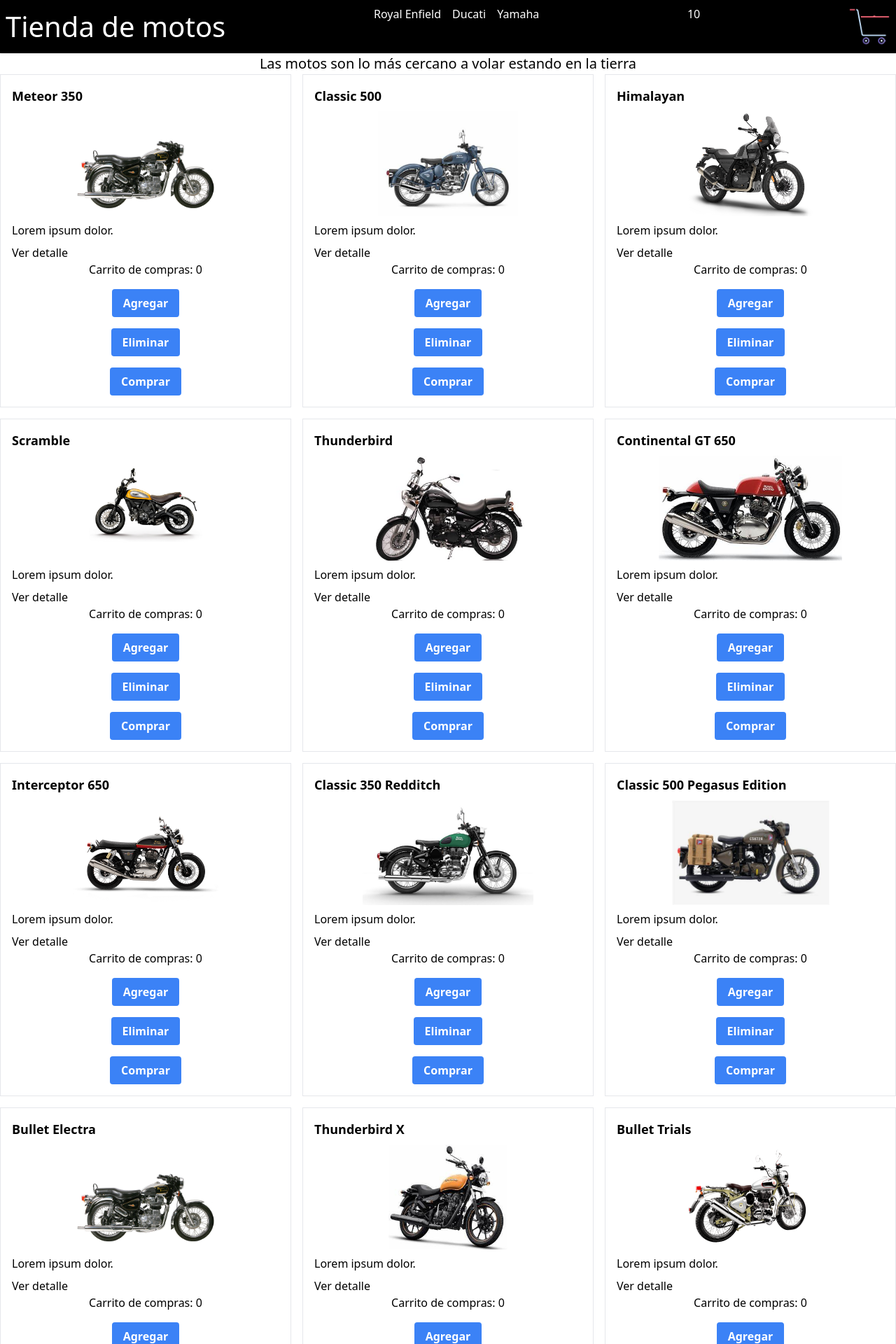
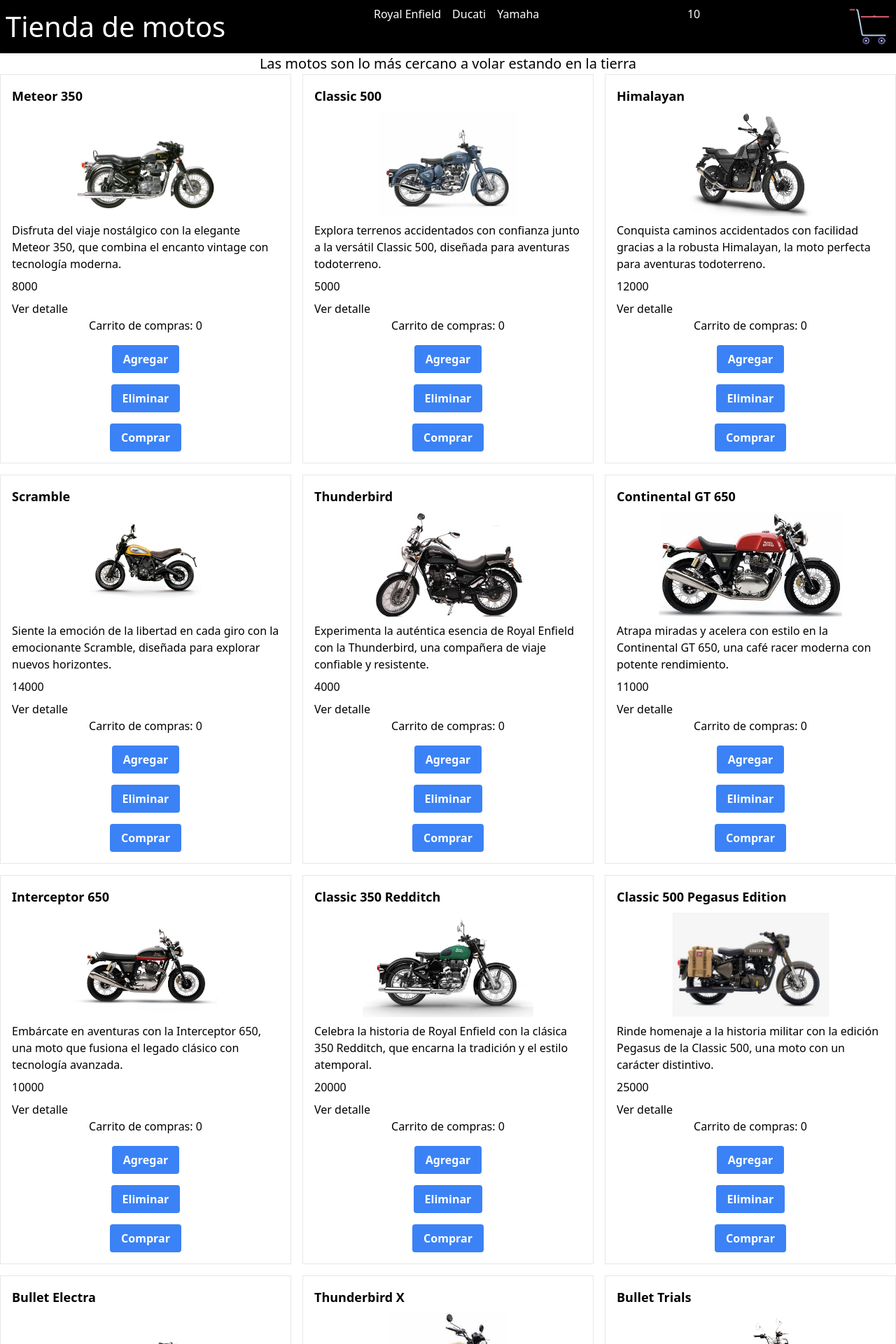
Before and after one commit to juanitaaranguren/PrimerapreentregaReact-JuanitaAranguren, a React (Create React App) app: page / in a window 1280 px wide. Shown: the top 1920 px of the page at 70% size. Built offline with nearby package versions, Linux system fonts and the light colour scheme.

Commit message:
updates con promesa

```diff
--- a/src/Item.js
+++ b/src/Item.js
@@ -11,7 +11,8 @@
             src={props.image}
             alt=""
           />
-          <p className="mt-2">Lorem ipsum dolor.</p>
+          <p className="mt-2">{props.descripcion}</p>
+          <p className="mt-2">{props.precio}</p>
           <button className="mt-2">Ver detalle</button>
           <Contador maxStock={props.maxStock} />
         </article>
--- a/src/ItemList.js
+++ b/src/ItemList.js
@@ -1,6 +1,7 @@
 import React from "react";
 import Item from "./Item";
-import Contador from "./ItemCount"
+
+
 
 function ItemList(props) {
   return (
@@ -10,6 +11,8 @@
           key={index}
           title={producto.title}
           image={producto.image}
+          precio={producto.precio}
+          descripcion={producto.descripcion}
           maxStock={producto.maxStock}
         />
       ))}
--- a/src/ItemListContainer.js
+++ b/src/ItemListContainer.js
@@ -4,15 +4,24 @@
 import { BeatLoader } from "react-spinners";
 import "./ItemListContainer.scss";
 
+function obtenerProductos() {
+    return new Promise((resolve) => {
+        setTimeout(() => {
+            resolve(productosData);
+        }, 2000);
+    });
+}
+
 function ItemListContainer(props) {
     const [productos, setProductos] = useState([]);
     const [loading, setLoading] = useState(true);
 
     useEffect(() => {
-        setTimeout(() => {
-            setProductos(productosData);
-            setLoading(false);
-        }, 2000);
+        obtenerProductos()
+            .then((productosObtenidos) => {
+                setProductos(productosObtenidos);
+                setLoading(false);
+            });
     }, []);
 
     return (
--- a/src/ItemListContainer.scss
+++ b/src/ItemListContainer.scss
@@ -2,5 +2,5 @@
     display: flex;
     justify-content: center;
     align-items: center;
-    height: 200px; // Ajusta según tus necesidades
+    height: 200px;
 }
--- a/src/productos.js
+++ b/src/productos.js
@@ -5,62 +5,86 @@
     {
         title: 'Meteor 350',
         image: ('../img/electra.jpg'),
-        maxStock: 5
+        maxStock: 5,
+        descripcion: "Disfruta del viaje nostálgico con la elegante Meteor 350, que combina el encanto vintage con tecnología moderna.",
+        precio: 8000
       },
       {
         title: 'Classic 500',
         image: ('../img/classic500.jpg'),
-        maxStock: 5
+        maxStock: 5,
+        descripcion: "Explora terrenos accidentados con confianza junto a la versátil Classic 500, diseñada para aventuras todoterreno.",
+        precio: 5000
       },
       {
         title: 'Himalayan',
         image: ('../img/himalayan.png'),
-        maxStock: 5
+        maxStock: 5,
+        descripcion: "Conquista caminos accidentados con facilidad gracias a la robusta Himalayan, la moto perfecta para aventuras todoterreno.",
+        precio: 12000
       },
       {
         title: 'Scramble',
         image: ('../img/scramble.jpg'),
-        maxStock: 5
+        maxStock: 5,
+        descripcion: "Siente la emoción de la libertad en cada giro con la emocionante Scramble, diseñada para explorar nuevos horizontes.",
+        precio: 14000
       },
       {
         title: 'Thunderbird',
         image: ('../img/thunder.jpg'),
-        maxStock: 5
+        maxStock: 5,
+        descripcion: "Experimenta la auténtica esencia de Royal Enfield con la Thunderbird, una compañera de viaje confiable y resistente.",
+        precio: 4000
       },
       {
         title: 'Continental GT 650',
         image: ('../img/continental.jpg'),
-        maxStock: 5
+        maxStock: 5,
+        descripcion: "Atrapa miradas y acelera con estilo en la Continental GT 650, una café racer moderna con potente rendimiento.",
+        precio: 11000
       },
       {
         title: 'Interceptor 650',
         image: ('../img/interceptor.png'),
-        maxStock: 5
+        maxStock: 5,
+        descripcion: "Embárcate en aventuras con la Interceptor 650, una moto que fusiona el legado clásico con tecnología avanzada.",
+        precio: 10000
       },
       {
         title: 'Classic 350 Redditch',
         image: ('../img/redditch.jpg'),
-        maxStock: 5
+        maxStock: 5,
+        descripcion: "Celebra la historia de Royal Enfield con la clásica 350 Redditch, que encarna la tradición y el estilo atemporal.",
+        precio: 20000
       },
       {
         title: 'Classic 500 Pegasus Edition',
         image: ('../img/pegasus.jpg'),
-        maxStock: 5
+        maxStock: 5,
+        descripcion: "Rinde homenaje a la historia militar con la edición Pegasus de la Classic 500, una moto con un carácter distintivo.",
+        precio: 25000
       },
       {
         title: 'Bullet Electra',
         image: ('../img/electra.jpg'),
-        maxStock: 5
+        maxStock: 5,
+        descripcion: "Experimenta el encanto clásico de la Bullet Electra, una moto que evoca la nostalgia de tiempos pasados.",
+        precio: 21000
       },
       {
         title: 'Thunderbird X',
         image: ('../img/thunderx.jpg'),
-        maxStock: 5
+        maxStock: 5,
+        descripcion: "Explora la ciudad con estilo y comodidad en la Thunderbird X, una moto urbana con actitud atrevida.",
+        precio: 18000
       },
       {
         title: 'Bullet Trials',
         image: ('../img/bulletrials.jpg'),
-        maxStock: 5
+        maxStock: 5,
+        descripcion: "Supera desafíos con la Bullet Trials, una moto inspirada en las competencias de trial que te llevará a nuevas alturas.",
+        precio: 17000
       },
     ])
 
```
